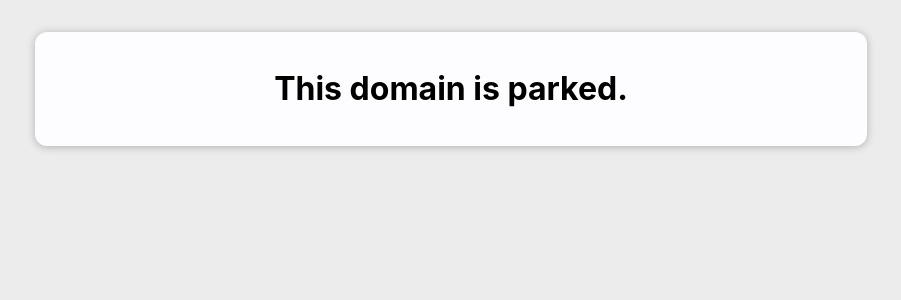
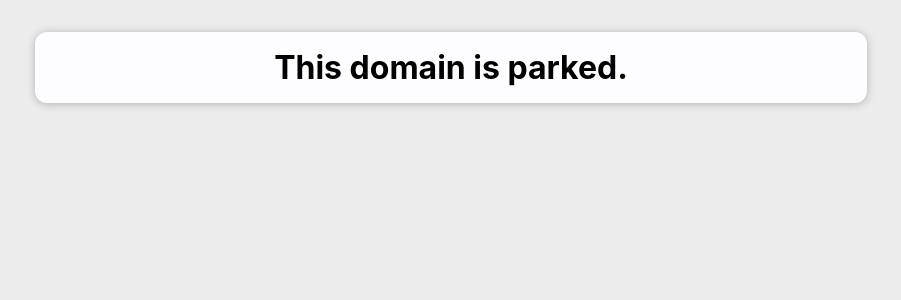
Before and after one commit to gregtwallace/electgregorywallace.com, a React (Create React App) app: page / in a window 1280 px wide. Shown: the top 300 px of the page, without its empty margins (189-1090 px from the left). Built offline with nearby package versions, Linux system fonts and the light colour scheme.

Commit message:
Update parking notice format.

```diff
--- a/src/components/ParkingNotice.js
+++ b/src/components/ParkingNotice.js
@@ -1,15 +1,7 @@
-import "./ParkingNotice.css";
+import './ParkingNotice.css';
 
 const ParkingNotice = () => {
-
-
-    return (
-        <div className="parking_notice">
-
-            <h1>This domain is parked.</h1>
-
-        </div>
-    )
-}
+  return <h1 className='parking_notice'>This domain is parked.</h1>;
+};
 
 export default ParkingNotice;
```
